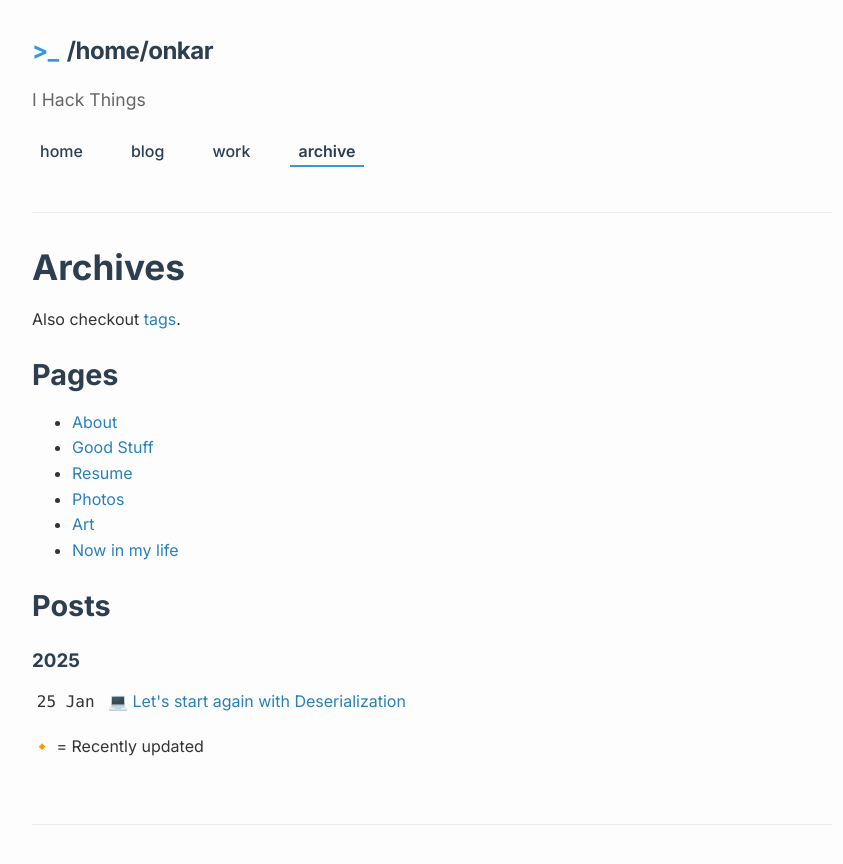
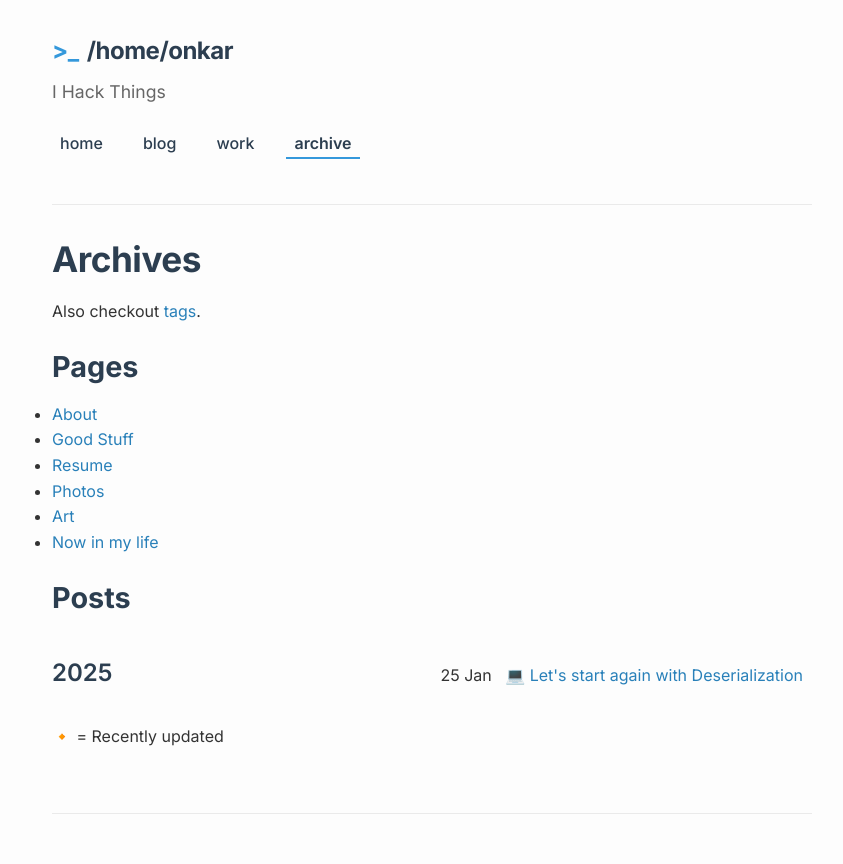
Before and after one commit to 0nk4r/0nk4r.github.io, a Jekyll site: the page built from archives/index.html, in a window 1280 px wide. Shown: the top 864 px of the page, without its empty margins (208-1051 px from the left). Built offline with Jekyll 4.4.1, drawn with Linux system fonts in a browser that asks for light colours.

Commit message:
Css Update

```diff
--- a/_sass/_main.scss
+++ b/_sass/_main.scss
@@ -1,440 +1,359 @@
-/*
- * source: https://github.com/knhash/jekyllBear/blob/master/assets/style.css
- */
-
+/* Base Styles */
 :root {
-    /* Light theme */
-    --c-light-text: #333;
-    --c-light-background: #fdfdfd;
-    --c-light-secondary-background: #f8f8f8;
-    --c-light-focus: #f0f8ff;
-    --c-light-link-text: #1e4d40;
-
-    /* Dark theme */
-    --c-light-text: #333;
-    --c-light-background: #fdfdfd;
-    --c-light-secondary-background: #f8f8f8;
-    --c-light-focus: #f0f8ff;
-    --c-light-link-text: #1e4d40;
+    --primary-color: #2c3e50;
+    --accent-color: #3498db;
+    --text-color: #333;
+    --secondary-text: #666;
+    --bg-color: #fdfdfd;
+    --border-color: #eaeaea;
+    --link-color: #2980b9;
+    --link-hover: #e74c3c;
+    --nav-active: #3498db;
+    --code-bg: #f5f5f5;
+    --card-shadow: 0 4px 6px rgba(0,0,0,0.08);
   }
 
+  @media (prefers-color-scheme: dark) {
     :root {
-    --c-text: var(--c-light-text);
-    --c-link-text: var(--c-light-link-text);
-    --c-background: var(--c-light-background);
-    --c-secondary-background: var(--c-light-secondary-background);
-    --c-focus: var(--c-light-focus);
-}
-
-/* Override default theme with dark theme */
-@media (prefers-color-scheme: light) {
-    :root {
-        --c-text: var(--c-dark-text);
-        --c-link-text: var(--c-dark-link-text);
-        --c-background: var(--c-dark-background);
-        --c-secondary-background: var(--c-dark-secondary-background);
-        --c-focus: var(--c-dark-focus);
+      --primary-color: #ecf0f1;
+      --accent-color: #3498db;
+      --text-color: #e0e0e0;
+      --secondary-text: #b0b0b0;
+      --bg-color: #212121;
+      --border-color: #2c2c2c;
+      --link-color: #5dade2;
+      --link-hover: #e74c3c;
+      --nav-active: #3498db;
+      --code-bg: #2c2c2c;
+      --card-shadow: 0 4px 6px rgba(0,0,0,0.2);
     }
   }
 
-body {
-    font-family: Verdana, sans-serif;
-    margin: auto;
-    padding: 20px;
-    max-width: 720px;
-    text-align: left;
-    background-color: var(--c-background);
-    word-wrap: break-word;
-    overflow-wrap: break-word;
-    overflow-y: scroll;
-    line-height: 1.5;
-    color: var(--c-text);
-    font-size: 16px;
+  * {
+    margin: 0;
+    padding: 0;
+    box-sizing: border-box;
   }
 
-h1,
-h2,
-h3,
-h4,
-h5,
-h6,
-strong,
-b {
-    color: var(--c-text);
+  body {
+    font-family: 'Inter', -apple-system, BlinkMacSystemFont, sans-serif;
+    background-color: var(--bg-color);
+    color: var(--text-color);
+    line-height: 1.6;
+    max-width: 800px;
+    margin: 0 auto;
+    padding: 0 20px;
+    transition: background-color 0.3s ease, color 0.3s ease;
+  }
+
+  /* Typography */
+  h1, h2, h3, h4, h5, h6 {
+    color: var(--primary-color);
+    line-height: 1.3;
+    margin: 1.5rem 0 1rem;
+  }
+
+  h1 {
+    font-size: 2.2rem;
+    font-weight: 800;
+    letter-spacing: -0.5px;
+  }
+
+  h2 {
+    font-size: 1.8rem;
+    font-weight: 700;
+  }
+
+  h3 {
+    font-size: 1.5rem;
+    font-weight: 600;
+  }
+
+  p {
+    margin-bottom: 1.2rem;
   }
 
   a {
-    color: var(--c-link-text);
-    cursor: pointer;
+    color: var(--link-color);
     text-decoration: none;
+    transition: color 0.2s ease;
   }
 
   a:hover {
-    text-decoration: underline;
+    color: var(--link-hover);
   }
 
-.title {
-    text-decoration: none;
-    border: 0;
+  /* Layout Components */
+  /* Header */
+  #header {
+    padding: 2rem 0;
+    border-bottom: 1px solid var(--border-color);
+    margin-bottom: 2rem;
   }
 
-.title h1 {
-    font-size: 1.5em;
+  #header a {
+    text-decoration: none;
+    color: var(--primary-color);
+    position: relative;
   }
 
-.title span {
-    font-weight: 400;
+  #header a:hover {
+    color: var(--link-hover);
   }
 
-/* Header Nav */
-header nav ul {
-    padding: 0;
-    list-style: none;
+  #header p {
+    margin: 0 0 1rem;
   }
 
-header nav ul :first-child {
-    margin-left: 0;
+  #header .site-title {
+    display: flex;
+    align-items: center;
+    font-size: 1.5em;
+    font-weight: 700;
+    margin-bottom: 0.5rem;
   }
 
-header nav li {
-    display: inline-block;
-    margin: 0 0.25em;
+  #header .terminal-icon {
+    margin-right: 0.5rem;
+    color: var(--accent-color);
   }
 
-header nav li a {
-    padding: 0.25em 0.5em;
-    border-radius: 0.25em;
+  #header .description {
+    font-size: 1.1rem;
+    color: var(--secondary-text);
+    margin-bottom: 1.5rem;
   }
 
-header nav li a[href]:not(:hover) {
-    text-decoration: none;
+  /* Navigation */
+  nav ul {
+    display: flex;
+    list-style: none;
+    gap: 1.5rem;
+    padding: 0;
+    margin: 1rem 0;
   }
 
-header nav li a[data-current="current item"] {
-    background-color: var(--c-focus);
+  nav a {
+    font-weight: 500;
+    padding: 0.3rem 0.5rem;
+    border-radius: 4px;
+    transition: all 0.2s ease;
   }
 
-content {
-    line-height: 1.6;
+  nav a[data-current="current item"] {
+    color: var(--nav-active);
+    font-weight: 600;
+    position: relative;
   }
 
-table {
+  nav a[data-current="current item"]::after {
+    content: '';
+    position: absolute;
+    bottom: -2px;
+    left: 0;
     width: 100%;
+    height: 2px;
+    background-color: var(--nav-active);
+  }
+
+  /* Main Content */
+  main {
+    margin-bottom: 4rem;
+  }
+
+  /* Images */
+  main img {
+    max-width: 100%;
+    height: auto;
+    border-radius: 8px;
+    box-shadow: var(--card-shadow);
+    transition: transform 0.3s ease;
+  }
+
+  main img:hover {
+    transform: scale(1.01);
+  }
+
+  main img.center {
+    display: block;
+    margin: 2rem auto;
+  }
+
+  /* Content Elements */
+  figure {
+    margin: 2rem 0;
+  }
+
+  figcaption {
+    text-align: center;
+    margin-top: 0.8rem;
+    font-style: italic;
+    color: var(--secondary-text);
+    font-size: 0.9rem;
+  }
+
+  blockquote {
+    border-left: 4px solid var(--accent-color);
+    padding-left: 1rem;
+    color: var(--secondary-text);
+    font-style: italic;
+    margin: 1.5rem 0 1.5rem 1rem;
+  }
+
+  pre, code {
+    background-color: var(--code-bg);
+    border-radius: 4px;
+    font-family: 'Menlo', 'Monaco', monospace;
+    padding: 0.2rem 0.4rem;
+    font-size: 0.9rem;
+  }
+
+  pre {
+    padding: 1rem;
+    overflow-x: auto;
+  }
+
+  pre code {
+    padding: 0;
+    background-color: transparent;
   }
 
   hr {
-    border-top: 1px dashed;
+    border: none;
+    border-top: 1px solid var(--border-color);
+    margin: 2rem 0;
   }
 
-img {
-    max-width: 100%;
+  /* Blog Posts */
+  .post-list {
+    list-style: none;
+    padding: 0;
   }
 
-.responsive-image-wrapper {
-    width: 100%;
-    position: relative;
+  .post-item {
+    margin-bottom: 2rem;
+    padding-bottom: 1rem;
+    border-bottom: 1px solid var(--border-color);
   }
 
-.responsive-image {
-    display: block;
-    max-width: 100%;
-    height: auto;
+  .post-meta {
+    color: var(--secondary-text);
+    font-size: 0.9rem;
+    margin-bottom: 0.5rem;
   }
 
-code {
-    font-family: monaco, monospace;
-    padding: 2px;
-    background-color: var(--c-secondary-background);
-    color: var(--c-text);
-    border-radius: 3px;
-    white-space: pre-wrap !important;
-    font-size: 14px;
+  .post-link {
+    font-size: 1.3rem;
+    font-weight: 600;
+    color: var(--primary-color);
   }
 
-.highlight,
-.code {
-    padding: 1px 15px;
-    background-color: var(--c-secondary-background);
-    color: var(--c-text);
-    border-radius: 3px;
-    margin-block-start: 1em;
-    margin-block-end: 1em;
-    overflow: auto;
+  .post-excerpt {
+    margin-top: 0.5rem;
   }
 
-blockquote {
-    border-left: 3px solid var(--c-secondary-background);
-    color: var(--c-text);
-    padding-left: 20px;
-    font-style: italic;
+  /* Footnotes */
+  .footnotes {
+    margin-top: 3rem;
+    padding-top: 1.5rem;
+    border-top: 1px solid var(--border-color);
+    font-size: 0.9rem;
   }
 
-
-/* Post Tags */
-a[rel="tag"],
-a[rel="tag"]:visited {
-    display: inline-block;
-    vertical-align: text-top;
-    text-transform: uppercase;
-    letter-spacing: 0.1em;
-    font-size: 0.8em;
-    padding: 0 0.5em;
-    line-height: 2em;
-    height: 2em;
-    border: 1px solid var(--c-background);
-    color: var(--c-link-text);
-    border-radius: 0.25em;
-    text-decoration: none;
-    margin: 0 0.5em 0.5em 0;
+  .footnotes ol {
+    margin-left: 1.5rem;
   }
 
-a[rel="tag"]:hover {
-    border: 1px solid var(--c-link-text);
-    background-color: var(--c-link-text);
-    color: var(--c-light-background);
+  .footnotes li {
+    margin-bottom: 0.5rem;
   }
 
-a[rel="tag"]:last-child {
-    margin-right: 0;
+  /* Footer */
+  #footer {
+    padding: 2rem 0;
+    border-top: 1px solid var(--border-color);
+    text-align: center;
+    color: var(--secondary-text);
+    font-size: 0.9rem;
   }
 
-article.post {
-    padding-top: 0.5rem;
-    padding-bottom: 0.5rem;
-}
-
-
-footer {
-    padding: 25px 0;
-    text-align: left;
-}
-
-.helptext {
-    color: var(--c-secondary-background);
-    font-size: small;
-}
-
-.errorlist {
-    color: var(--c-text);
-    font-size: small;
-}
-
-#id_favicon {
-    width: 20px;
-    text-align: center;
-}
-
-#date-range,
-#initial-values,
-#import-contacts {
-    display: none;
-}
-
-#date-range:target,
-#initial-values:target,
-#import-contacts:target {
-    display: block;
-}
-
-/* dashboard post list and analytics */
-ul.post-list {
-    list-style-type: none;
-    padding: unset;
-}
-
-ul.post-list li {
+  /* Social Links */
+  .social-links {
     display: flex;
-    padding: 10px 0;
-    border-bottom: 1px dashed;
-}
-
-ul.post-list li span {
-    flex: 0 0 130px;
-}
-
-ul.post-list li span.number {
-    flex: 0 0 50px;
-}
-
-ul.post-list li a {
-    flex: max-content;
-}
-
-ul.post-list li small {
-    text-align: right;
-    flex: 0 0 115px;
-}
-
-/* blog posts */
-ul.blog-posts {
-    list-style-type: none;
-    padding: unset;
-}
-
-ul.blog-posts li {
-    display: flex;
-}
-
-ul.blog-posts li span {
-    flex: 0 0 130px;
-}
-
-ul.blog-posts li a:visited {
-    color: #8b6fcb;
-}
-
-div.post-footer {
-    padding-top: 2.5rem;
-}
-
-/* discovery feed */
-ul.discover-posts {
-    list-style-type: none;
-    padding: unset;
-}
-
-ul.discover-posts li {
-    display: flex;
-    line-height: 1.2;
-}
-
-ul.discover-posts li span {
-    flex: 0 0 40px;
-}
-
-ul.discover-posts li a:visited {
-    color: #8b6fcb;
-}
-
-ul.discover-posts li div {
-    padding-bottom: 8px;
-}
-
-ul.discover-posts li small {
-    color: #777 !important;
-}
-
-ul.discover-posts li small a {
-    color: #777 !important;
-}
-
-
-@media (prefers-color-scheme: dark) {
-    body {
-        background-color: var(--c-background);
-        color: var(--c-text);
-    }
-
-    h1,
-    h2,
-    h3,
-    h4,
-    h5,
-    h6,
-    strong,
-    b {
-        color: var(--c-text);
-    }
-
-    a {
-        color: var(--c-link-text);
-    }
-
-    code {
-        background-color: var(--c-secondary-background);
-        color: var(--c-text);
-    }
-
-    pre code {
-        color: var(--c-text);
-        background-color: var(--c-secondary-background);
-    }
-
-    pre {
-        background-color: var(--c-secondary-background);
-    }
-
-    blockquote {
-        color: var(--c-text);
-    }
-
-    .helptext {
-        color: var(--c-secondary-background);
-    }
-
-    nav li a[data-current="current item"] {
-        color: var(--c-text);
-    }
-
-}
-
-
-
-ul.blog-posts {
-    padding-bottom: 0.61803rem;
-}
-
-ul.blog-posts li {
-    padding-top: 0.61803rem;
-}
-
-hr {
-    border: 1.61803px solid;
-}
-
-.bottom-footer {
-    padding: 50px;
-    text-align: center;
-}
-
-
-/*
- TODO: figure and related css;
- */
-
-figure {
-    align-items: center;
-    display: flex;
-    flex-direction: column;
+    flex-wrap: wrap;
+    gap: 1rem;
+    margin: 1.5rem 0;
     justify-content: center;
   }
 
-figcaption {
-    display: block;
-    text-align: center;
-    font-style: italic;
+  .social-links a {
+    display: inline-flex;
+    align-items: center;
+    padding: 8px 16px;
+    border-radius: 4px;
+    text-decoration: none;
+    color: var(--primary-color);
+    border: 1px solid var(--border-color);
+    transition: all 0.2s ease;
+    font-weight: 500;
   }
 
-/*** Pagination ***/
-.postnavigation {
-    padding-top: 10px;
-    text-align: center;
-    font-size: 1.2em;
+  .social-links a:hover {
+    background-color: var(--accent-color);
+    color: white;
+    border-color: var(--accent-color);
+    transform: translateY(-2px);
   }
 
-.postnavigation .left {
-    float: left;
+  /* Archive Page */
+  .year-heading {
+    margin-top: 2rem;
+    padding-bottom: 0.5rem;
+    border-bottom: 1px solid var(--border-color);
   }
 
-.postnavigation .right {
-    float: right;
+  .archive-list {
+    list-style: none;
+    padding-left: 0;
   }
 
-
-/*** Archive ***/
-div.archive-item h2 {
-    margin-top: 5px;
-    margin-bottom: 5px;
+  .archive-item {
+    margin: 1rem 0;
+    display: flex;
+    flex-wrap: wrap;
+    justify-content: space-between;
+    align-items: baseline;
   }
 
-div.archive-item time {
-    font-family: monaco, monospace;
+  .archive-date {
+    color: var(--secondary-text);
+    font-size: 0.9rem;
+    min-width: 100px;
   }
 
-div.archive-item p {
-    margin: 0.3em;
+  /* Media Queries */
+  @media (max-width: 768px) {
+    body {
+      padding: 0 15px;
     }
 
-div.archive-month {
-    margin-bottom: 1.2em;
+    nav ul {
+      gap: 1rem;
     }
+
+    h1 {
+      font-size: 1.8rem;
+    }
+
+    h2 {
+      font-size: 1.5rem;
+    }
+
+    .archive-item {
+      flex-direction: column;
+    }
+
+    .archive-date {
+      margin-bottom: 0.3rem;
+    }
+  }
```
Lines whose indentation alone changed are shown as unchanged.
